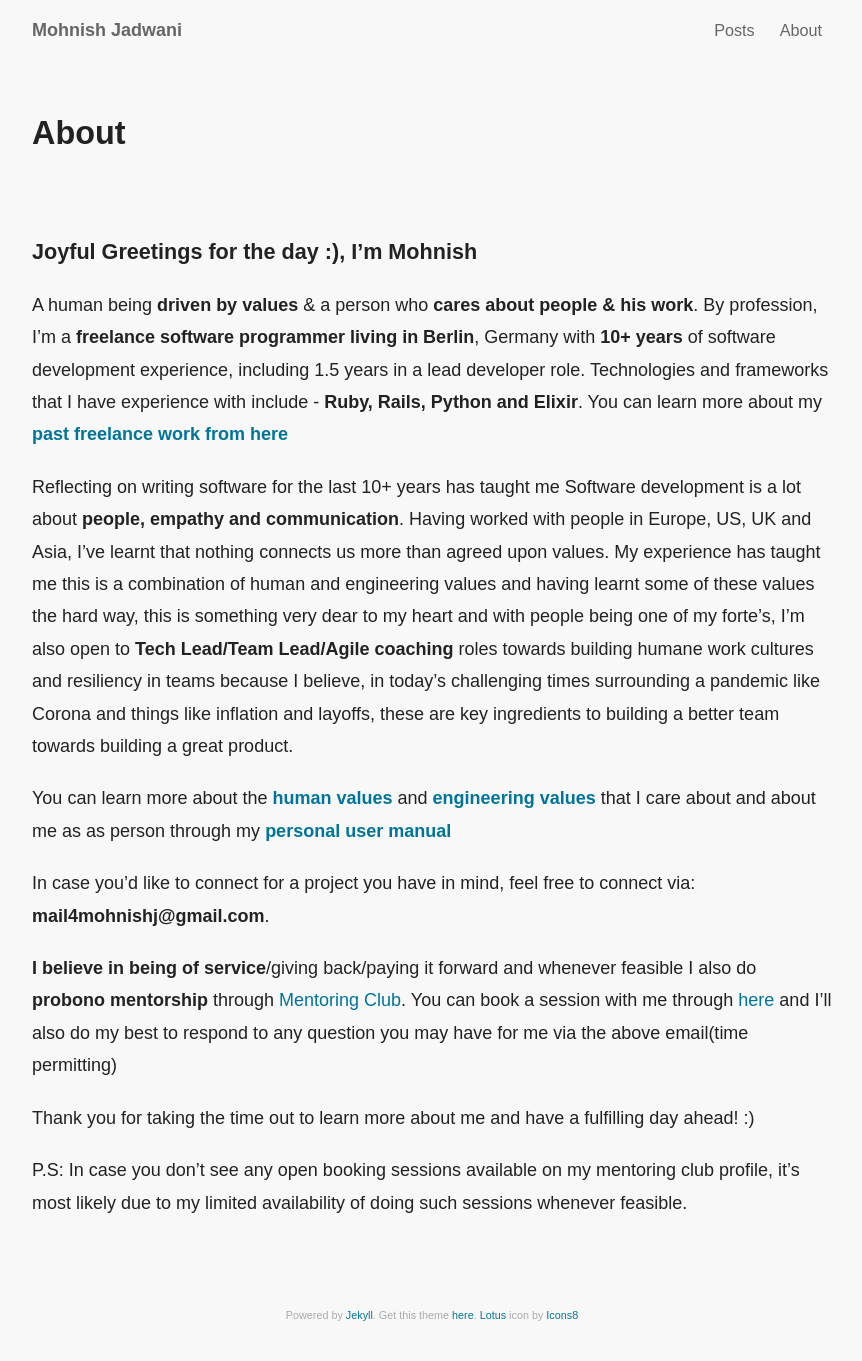
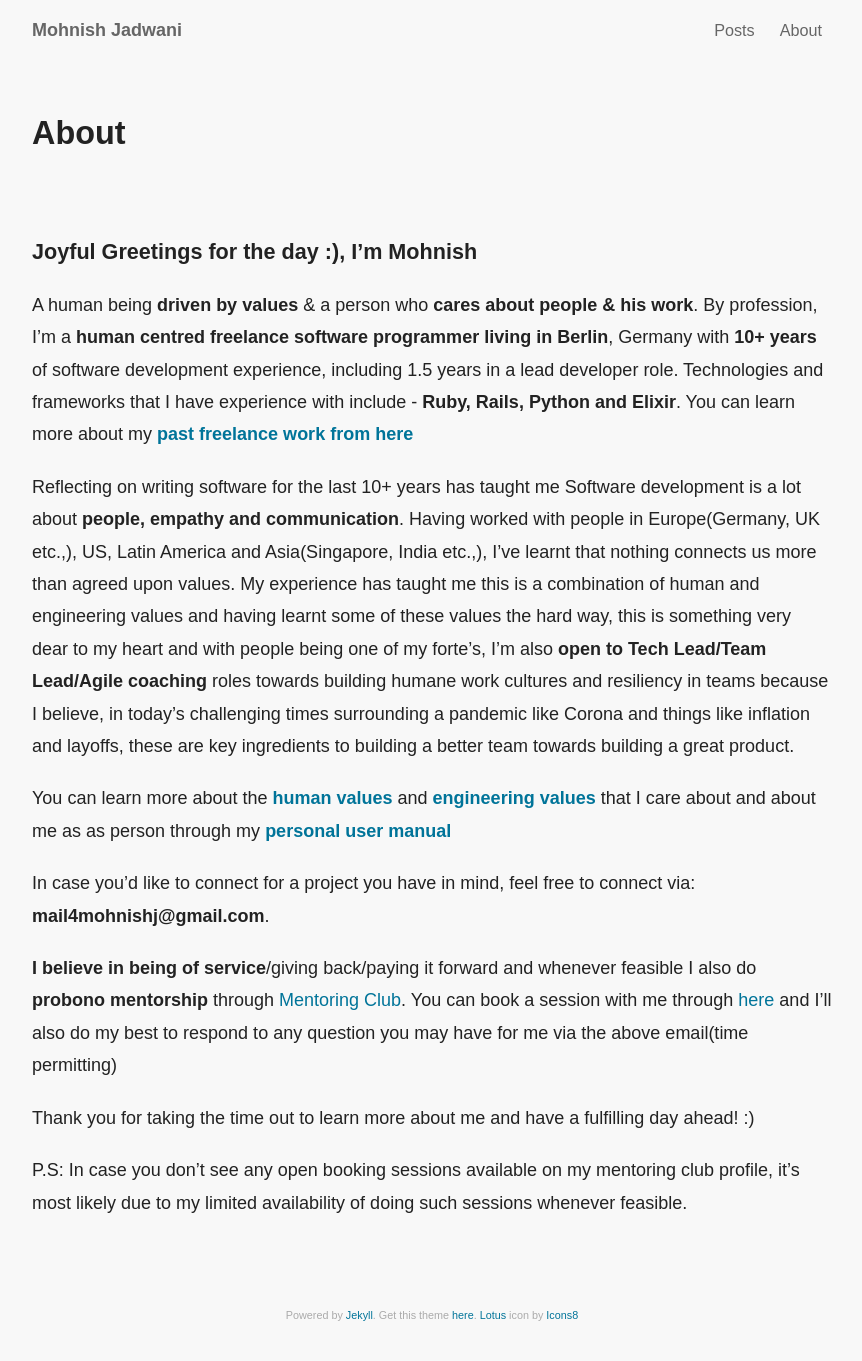
Before and after one commit to boddhisattva/website, a Jekyll site: the page built from about/index.md, in a window 1280 px wide. Shown: the whole page, without its empty margins (208-1070 px from the left). Built offline with Jekyll 4.4.1, drawn with Linux system fonts in a browser that asks for light colours.

Commit message:
Update About me

```diff
--- a/about/index.md
+++ b/about/index.md
@@ -6,9 +6,9 @@ date:  2014-11-19 21:50:53
 
 ##### Joyful Greetings for the day :), I'm Mohnish
 
-A human being **driven by values** & a person who **cares about people & his work**. By profession, I'm a **freelance software programmer living in Berlin**, Germany with **10+ years** of software development experience, including 1.5 years in a lead developer role. Technologies and frameworks that I have experience with include - **Ruby, Rails, Python and Elixir**. You can learn more about my **[past freelance work from here](https://www.linkedin.com/in/mohnish-jadwani-9a924619/)**
+A human being **driven by values** & a person who **cares about people & his work**. By profession, I'm a **human centred freelance software programmer living in Berlin**, Germany with **10+ years** of software development experience, including 1.5 years in a lead developer role. Technologies and frameworks that I have experience with include - **Ruby, Rails, Python and Elixir**. You can learn more about my **[past freelance work from here](https://www.linkedin.com/in/mohnish-jadwani-9a924619/)**
 
-Reflecting on writing software for the last 10+ years has taught me Software development is a lot about **people, empathy and communication**. Having worked with people in Europe, US, UK and Asia, I've learnt that nothing connects us more than agreed upon values. My experience has taught me this is a combination of human and engineering values and having learnt some of these values the hard way, this is something very dear to my heart and with people being one of my forte's, I'm also open to **Tech Lead/Team Lead/Agile coaching** roles towards building humane work cultures and resiliency in teams because I believe, in today's challenging times surrounding a pandemic like Corona and things like inflation and layoffs, these are key ingredients to building a better team towards building a great product.
+Reflecting on writing software for the last 10+ years has taught me Software development is a lot about **people, empathy and communication**. Having worked with people in Europe(Germany, UK etc.,), US, Latin America and Asia(Singapore, India etc.,), I've learnt that nothing connects us more than agreed upon values. My experience has taught me this is a combination of human and engineering values and having learnt some of these values the hard way, this is something very dear to my heart and with people being one of my forte's, I'm also **open to Tech Lead/Team Lead/Agile coaching** roles towards building humane work cultures and resiliency in teams because I believe, in today's challenging times surrounding a pandemic like Corona and things like inflation and layoffs, these are key ingredients to building a better team towards building a great product.
 
 
  You can learn more about the **[human values](https://www.notion.so/sadhakforlife/Personal-User-Manual-Mohnish-628423c4dbd14e188a8ae7474e689f54#0c61c76018c4467baa23b3d6b7d660ea)** and **[engineering values](https://www.notion.so/sadhakforlife/Personal-User-Manual-Mohnish-628423c4dbd14e188a8ae7474e689f54#c62ad0739e444eb7b414075aa8805e70)** that I care about and about me as as person through my **[personal user manual](http://bit.ly/personal_user_manual_mohnishgj)**
```
